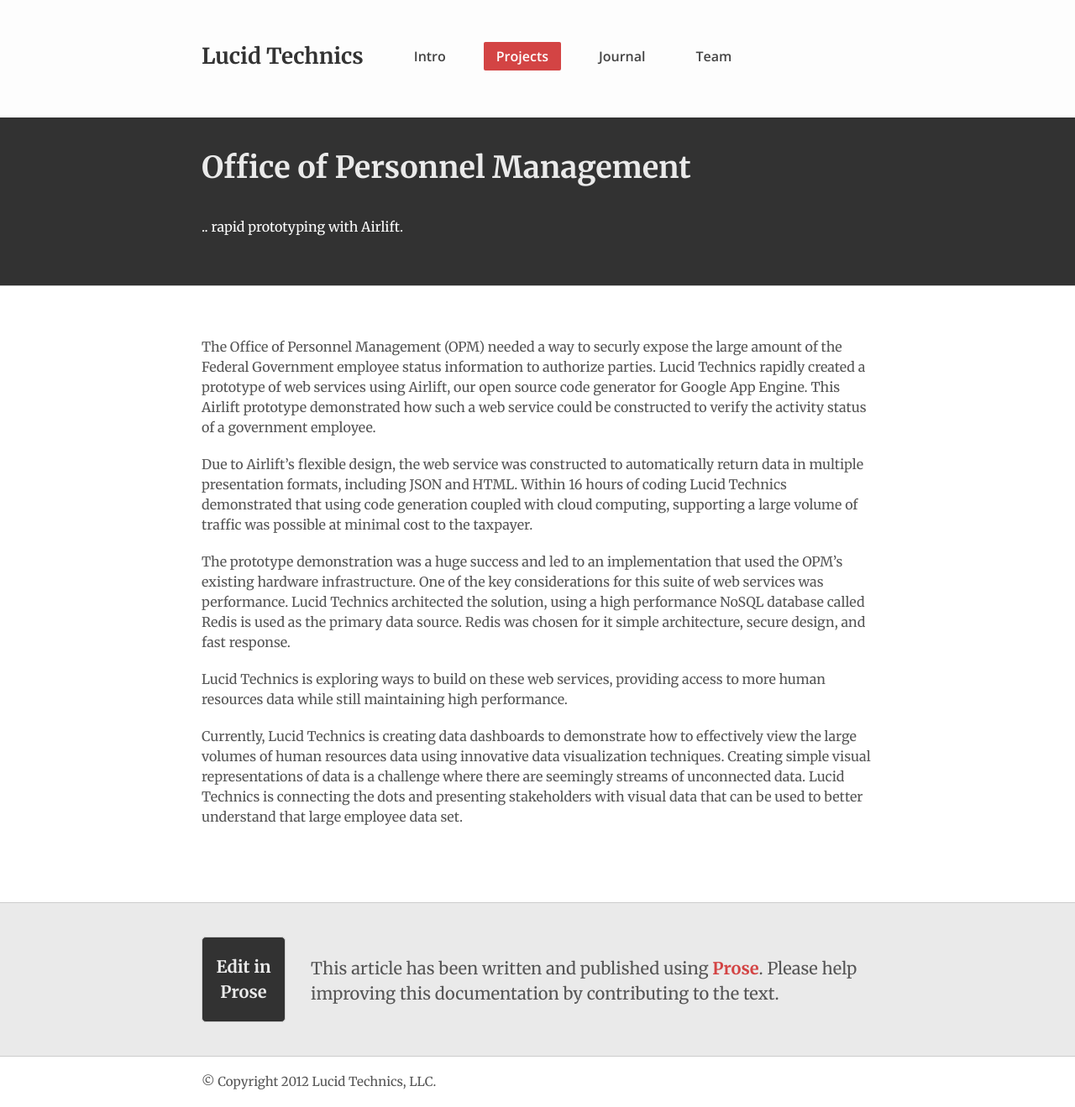
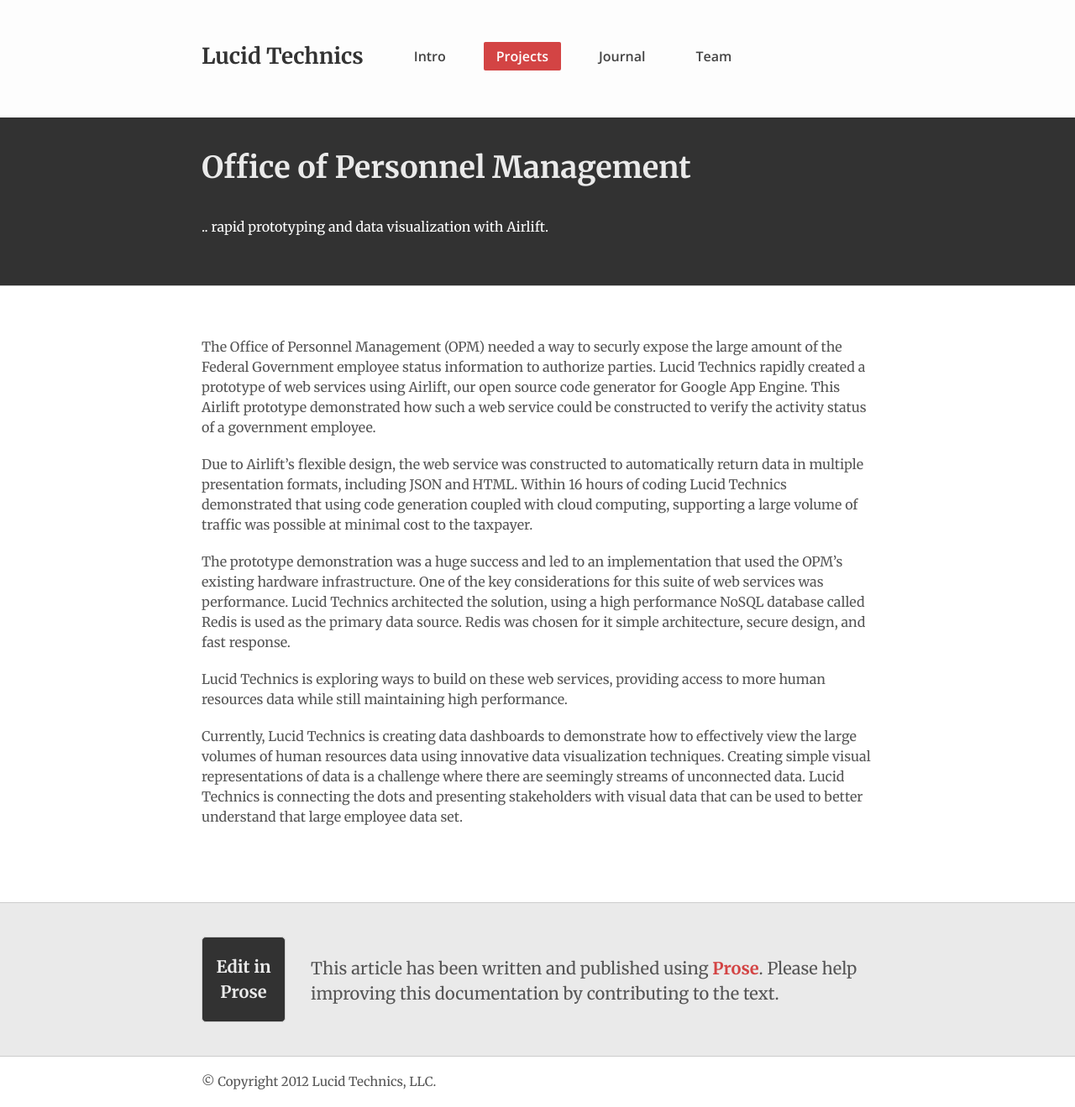
Before and after one commit to LucidTechnics/lucidtechnics.github.com, a Jekyll site: the page built from _posts/projects/0100-01-02-opm.md, in a window 1280 px wide. Shown: the whole page at 84% size. Built offline with Jekyll 4.4.1, drawn with Linux system fonts in a browser that asks for light colours; nearby versions of some CDN libraries.

Commit message:
Updated _posts/projects/0100-01-02-opm.md

```diff
--- a/_posts/projects/0100-01-02-opm.md
+++ b/_posts/projects/0100-01-02-opm.md
@@ -1,7 +1,7 @@
 ---
 layout: project
 title: Office of Personnel Management
-abstract: .. rapid prototyping with Airlift.
+abstract: .. rapid prototyping and data visualization with Airlift.
 prose_link:
   http://prose.io/#lucidtechnics/lucidtechnics.github.com/edit/master/_posts/projects/0100-01-02-opm.md
 author_twitter: lucidtechnics
```
